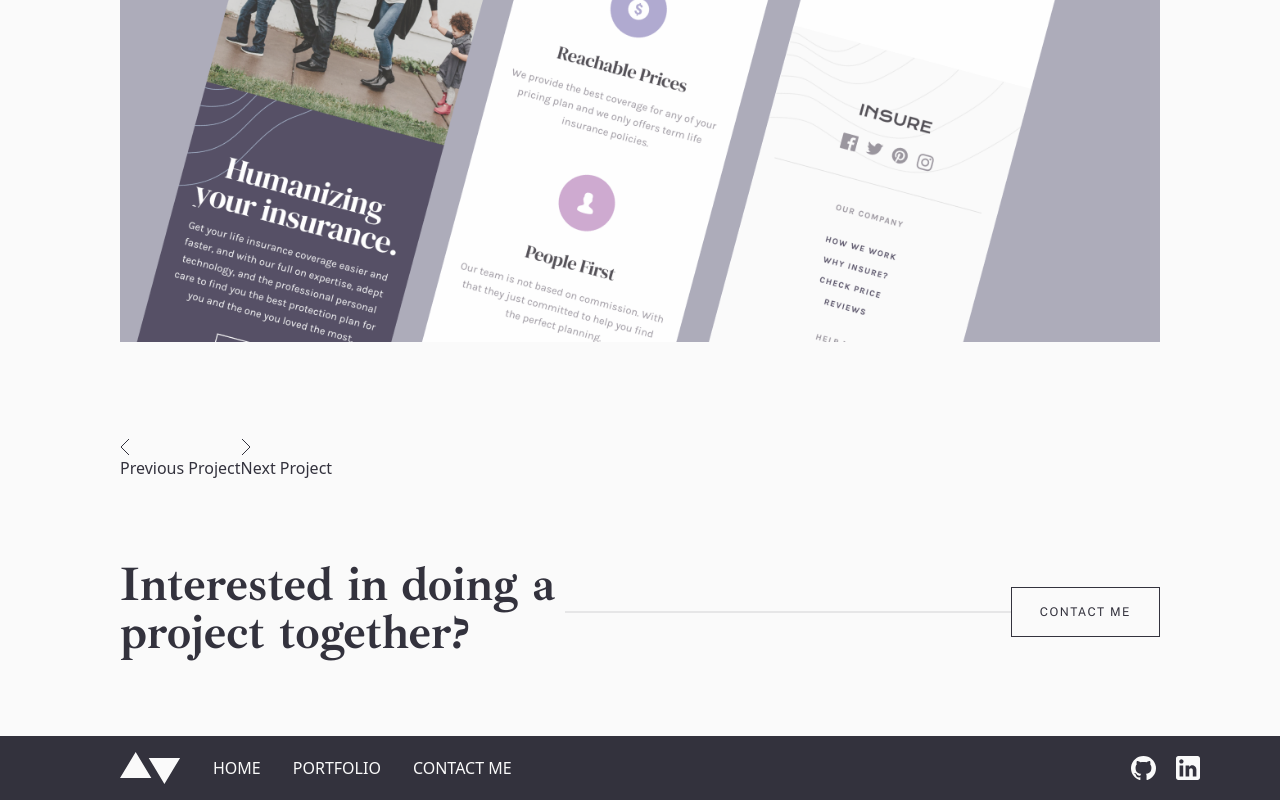
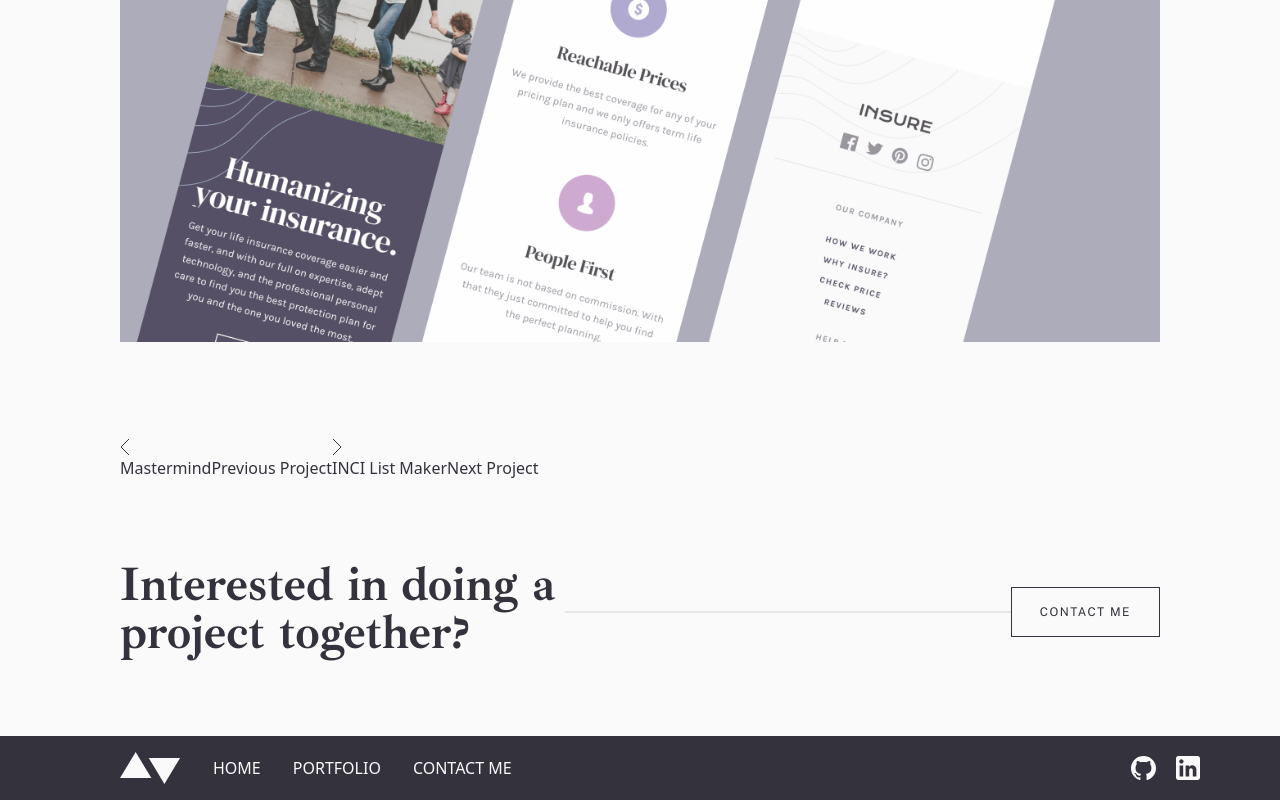
Before and after one commit to kellyky/Portfolio, a React (Vite) app: page /portfolio/Hangman in a window 1280 px wide. Shown: the part 2283-3083 px from the top of the page. Built offline with nearby package versions, Linux system fonts and the light colour scheme.

Commit message:
Add pagination functionality

```diff
--- a/src/components/Pagination/Pagination.jsx
+++ b/src/components/Pagination/Pagination.jsx
@@ -1,15 +1,26 @@
+import { useNavigate, useParams } from 'react-router-dom'
 import { PageLeft } from '../../assets/icons/PageLeft'
 import { PageRight } from '../../assets/icons/PageRight'
 import { PROJECTS } from '../../utils/data-projects'
 import Button from '../Button/Button'
 
-export default function Pagination ({previous, next, setPagination}) {
+export default function Pagination () {
+  const params = useParams()
+  const currentProject = PROJECTS.find(project => project.name === params.name )
+  const previousProjectId = (currentProject.id - 1 + 4) % 4 || 4
+  const previousProject = PROJECTS.find(project => project.id === previousProjectId )
+
+  const nextProjectId = currentProject.id % 4 + 1
+  const nextProject = PROJECTS.find(project => project.id === nextProjectId )
+
+  let navigate = useNavigate()
+
   function handlePreviousPage () {
-    setPagination(previous => (previous - 1 + 4) % 4 )
+    navigate(`/portfolio/${previousProject.name}`)
   }
 
   function handleNextPage () {
-    setPagination(next => (next % 4) + 1)
+    navigate(`/portfolio/${nextProject.name}`)
   }
 
   return (
@@ -21,7 +32,7 @@ export default function Pagination ({previous, next, setPagination}) {
           className=''
         >
           <PageLeft />
-          {previous}
+          {previousProject.name}
           Previous Project
         </Button>
         <Button
@@ -30,7 +41,7 @@ export default function Pagination ({previous, next, setPagination}) {
           className=''
         >
           <PageRight />
-          {next}
+          {nextProject.name}
           Next Project
         </Button>
       </section>
--- a/src/pages/ProjectPage.jsx
+++ b/src/pages/ProjectPage.jsx
@@ -9,8 +9,6 @@ import Pagination from '../components/Pagination/Pagination'
 function ProjectPage () {
   const {name} = useParams()
   const projectData = findProjectByName(name)
-  const [pagination, setPagination] = useState(projectData[0].id)
-  // console.log(pagination)
 
   // Styles
   const divStyle = 'flex grow-2 flex-col gap-4 py-4 my-4'
@@ -77,7 +75,8 @@ function ProjectPage () {
                 <PreviewImage images={project.projectInfo.previewTwo} />
               </div>
             </article>
-            <Pagination previous='' next='' setPagination={setPagination} />
+            <Pagination
+            />
           </section>
         ))
       }
```
